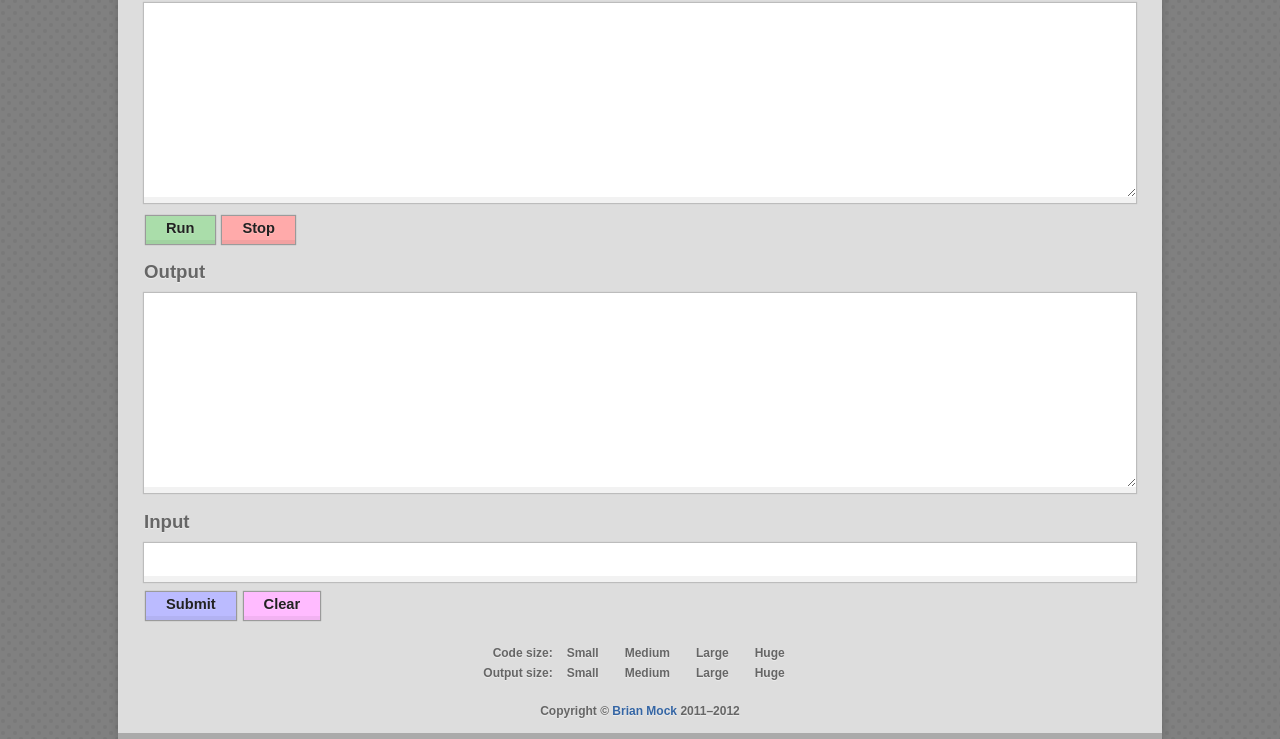
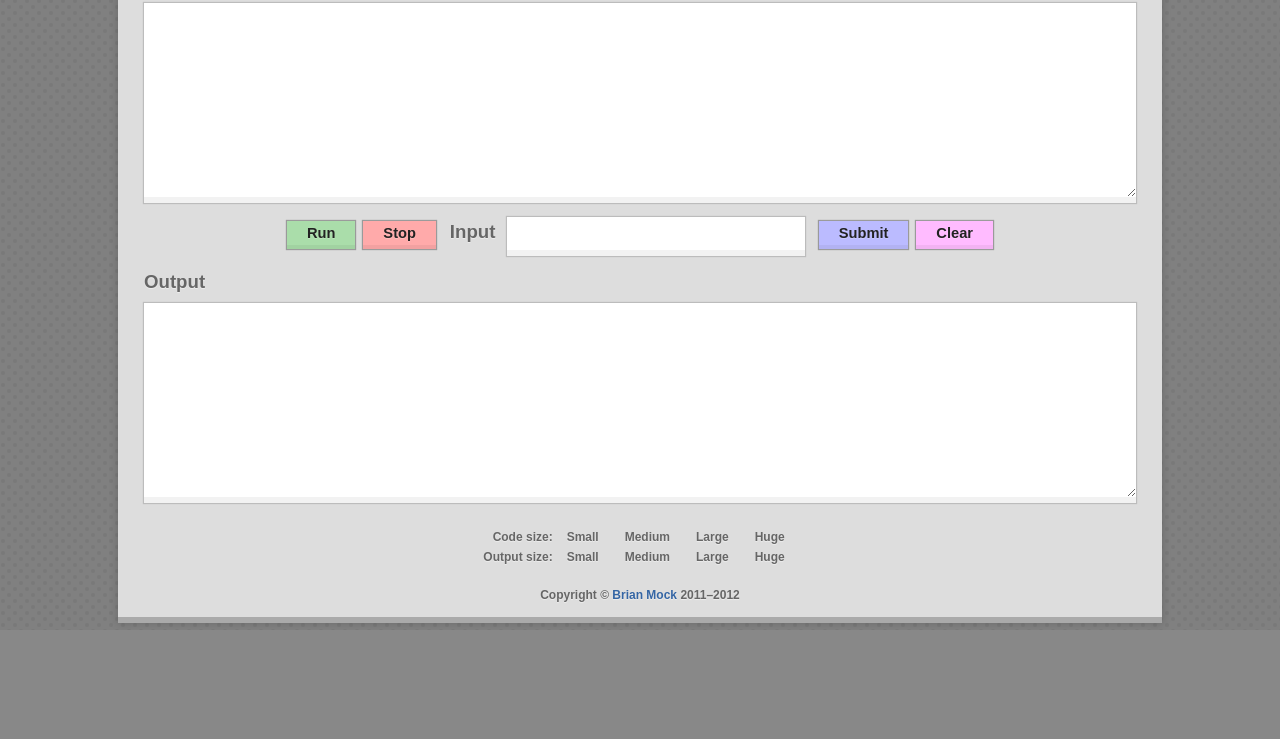
Before and after one commit to wavebeem/lattescript, a plain HTML site: page code.html in a window 1280 px wide. Shown: the part 170-909 px from the top of the page. After the commit the page ends 800 px from the top, so only its background shows below. Drawn offline with Linux system fonts and the light colour scheme.

Commit message:
Trying a unified toolbar.

```diff
--- a/code.html
+++ b/code.html
@@ -28,19 +28,18 @@
     <textarea id="the_code" class="textarea" spellcheck="false"></textarea>
 
     <div class="toolbar">
-        <button id="the_run_button"  class="colored button" onclick="on_run_button_clicked(this);">Run</button>
-        <button id="the_stop_button" class="colored button" onclick="on_stop_button_clicked(this);">Stop</button>
+            <button id="the_run_button"  class="colored button" onclick="on_run_button_clicked(this);">Run</button>
+            <button id="the_stop_button" class="colored button" onclick="on_stop_button_clicked(this);">Stop</button>
+
+            <span class="label">Input</span>
+            <input type="text" id="the_input" class="textarea" spellcheck="false">
+
+            <button id="the_submit_button" class="colored button" onclick="on_input_submitted(this);">Submit</button>
+            <button id="the_clear_button"  class="colored button" onclick="on_clear_button_clicked(this);">Clear</button>
     </div>
 
     <h2 class="label">Output</h2>
     <textarea id="the_term" class="textarea" readonly="readonly" spellcheck="false"></textarea>
-
-    <h2 class="label">Input</h2>
-    <input type="text" id="the_input" class="textarea" spellcheck="false">
-    <div class="toolbar">
-        <button id="the_submit_button" class="colored button" onclick="on_input_submitted(this);">Submit</button>
-        <button id="the_clear_button"  class="colored button" onclick="on_clear_button_clicked(this);">Clear</button>
-    </div>
 </div>
 
 <div class="footer">
--- a/themes/default/main.css
+++ b/themes/default/main.css
@@ -82,6 +82,8 @@ h2,
 
     padding-top:     0px;
     padding-bottom:  0px;
+
+    font-weight: bold;
 
     text-decoration: none;
 
@@ -289,7 +291,11 @@ h2,
 }
 
 .toolbar {
-    text-align: left;
+    text-align: center;
+}
+
+.toolbar * {
+    display: inline-block;
 }
 
 .toolbar .separator {
@@ -298,8 +304,23 @@ h2,
     margin-right: 16px;
 }
 
+.toolbar .label {
+    margin-left:  8px;
+    margin-right: 8px;
+}
+
+.toolbar #the_input {
+    margin-right: 8px !important;
+    width: 30% !important;
+    min-width: 10% !important;
+}
+
+.toolbar .group {
+}
+
+h2 { clear: both; }
+
 #the_code,
-#the_input,
 #the_term {
     width: 100%;
 }
```
